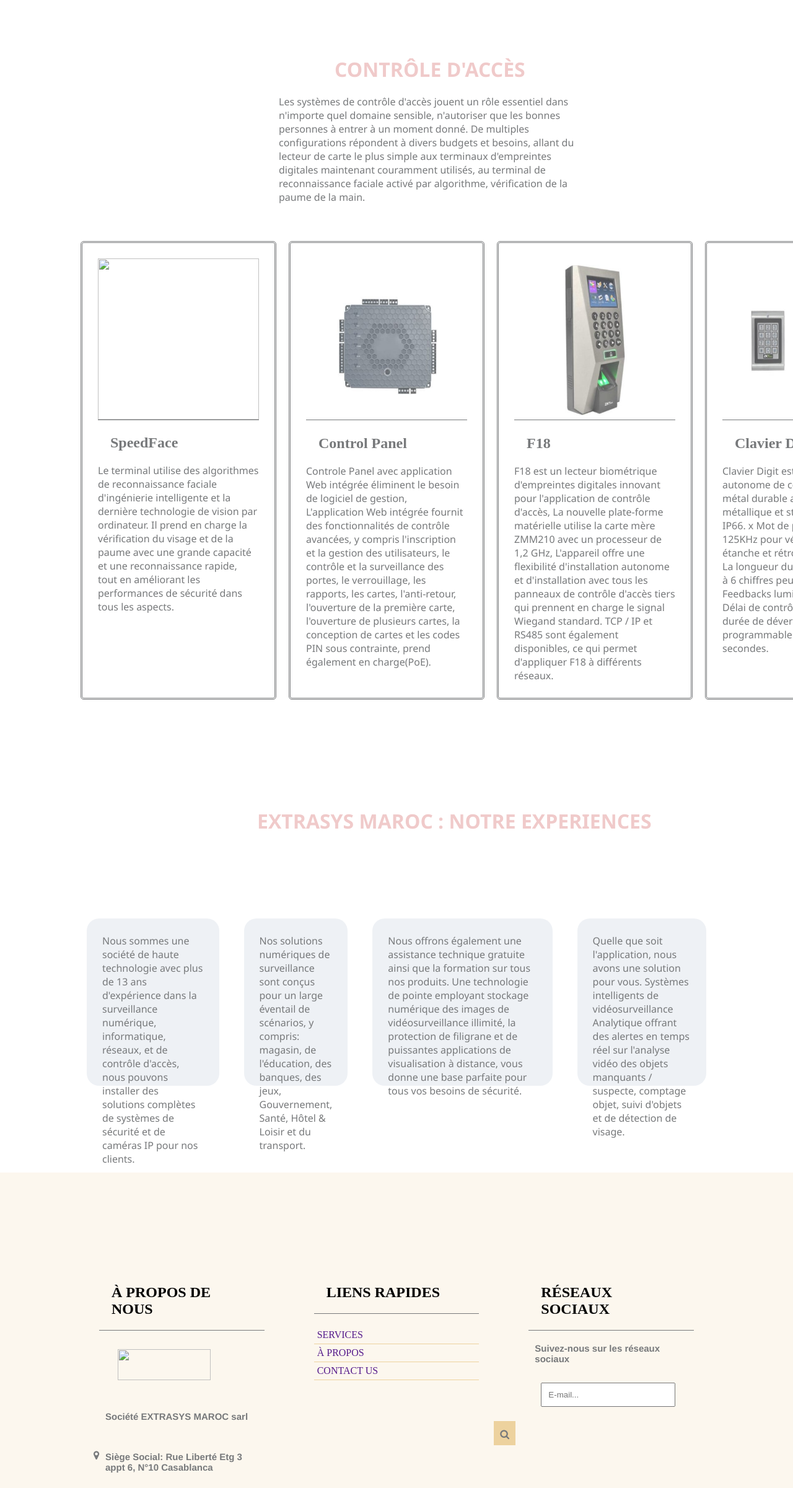
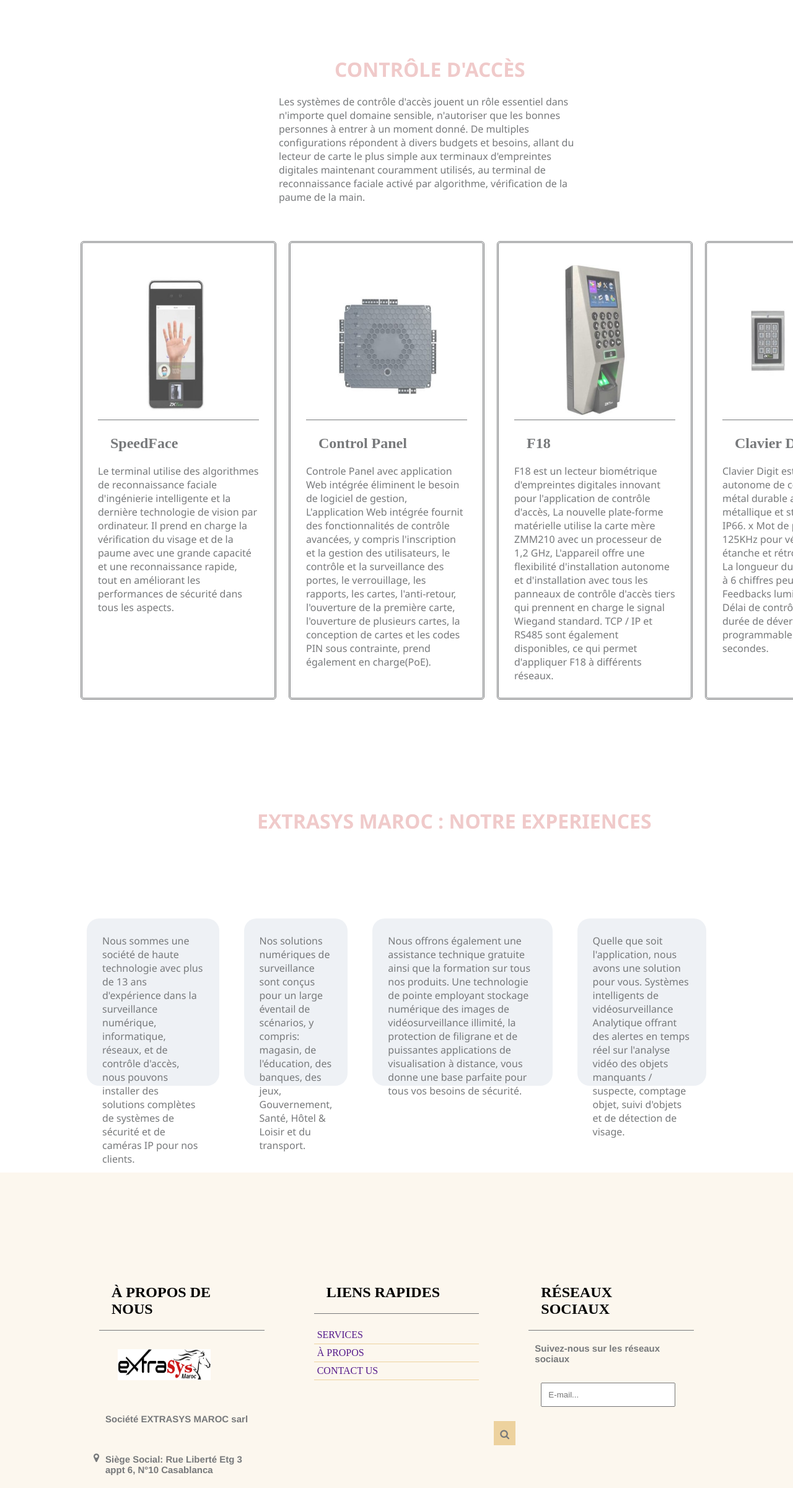
Before and after one commit to abdelilah-2003/Extrasys-maroc, a plain HTML site: page index2.html in a window 1280 px wide. Shown: the top 2401 px of the page at 62% size. Drawn offline with Linux system fonts and the light colour scheme.

Commit message:
Update index2.html

```diff
--- a/index2.html
+++ b/index2.html
@@ -21,7 +21,7 @@
       </div>
       <div class="row2">
         <div class="col1">
-          <img src="/img/p3.jpg" alt="" />
+          <img src="p3.jpg" alt="" />
           <h2>SpeedFace</h2>
           <p>
             Le terminal utilise des algorithmes de reconnaissance faciale d'ingénierie intelligente et la dernière technologie de vision par ordinateur. Il prend en charge la vérification du visage et de la paume avec une grande capacité et une reconnaissance rapide, tout en améliorant les performances de sécurité dans tous les aspects.
@@ -101,7 +101,7 @@
       <footer class="row4">
           <div class="rw4">
               <h2>À PROPOS DE NOUS</h2>
-              <img src="/img/logo.png" alt="">
+              <img src="logo.png" alt="">
               <h6>Société EXTRASYS MAROC sarl</h6>
               <i class="fa fa-map-marker"></i><h6>Siège Social: Rue Liberté Etg 3 appt 6, N°10 Casablanca</h6>
               <i class="fa fa-map-marker"></i><h6>Showroom: Route El Jadida, Riad Sofia Gh9 Imm 4 Magasin N°214, 20230 Casablanca</h6>
```
